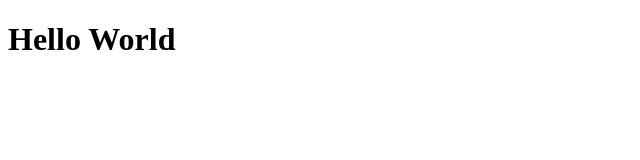
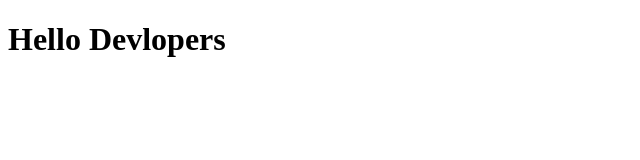
Before and after one commit to Abhirit86/git-examples, a plain HTML site: page index.html in a window 1280 px wide. Shown: the whole page, without its empty margins (0-640 px from the left). Drawn offline with Linux system fonts and the light colour scheme.

Commit message:
dev changed

```diff
--- a/index.html
+++ b/index.html
@@ -6,6 +6,6 @@
     <title>My Site</title>
   </head>
   <body>
-    <h1>Hello World</h1>
+    <h1>Hello Devlopers</h1>
   </body>
 </html>
```
